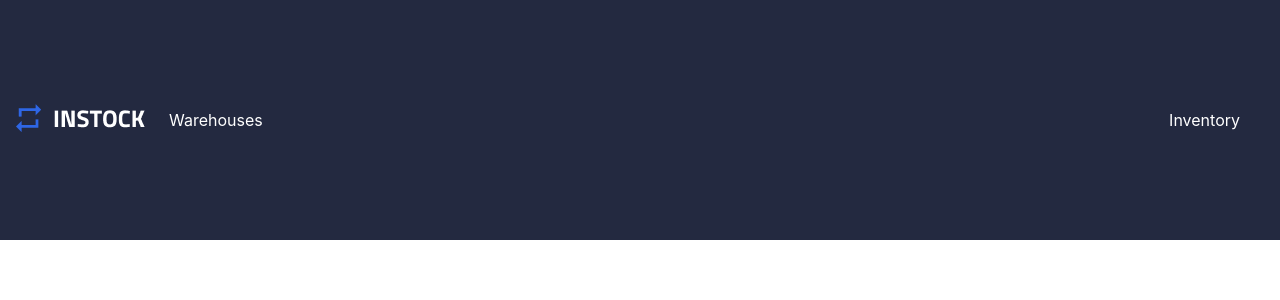
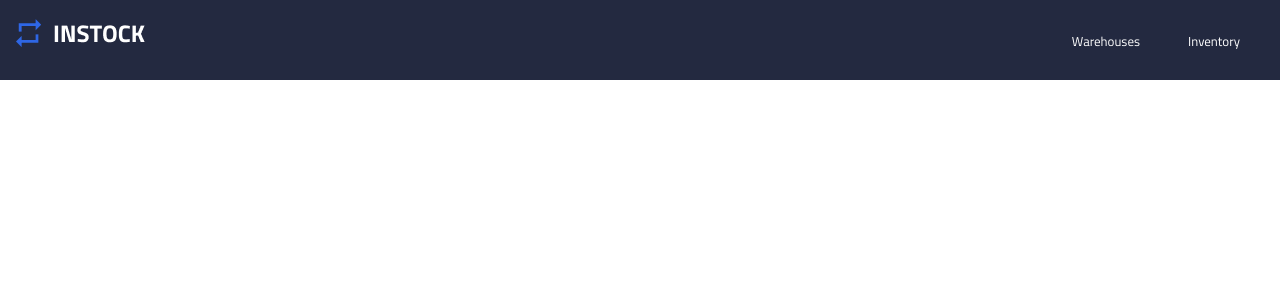
Before and after one commit to luke-mar/instock-ed1-front-end, a React (Create React App) app: page / in a window 1280 px wide. Shown: the top 300 px of the page. Built offline with nearby package versions, Linux system fonts and the light colour scheme.

Commit message:
Working on styling for header across all views.

```diff
--- a/src/components/Header.js
+++ b/src/components/Header.js
@@ -1,5 +1,6 @@
 import logo from "../assets/Logo/InStock-Logo_1x.png";
 import "./Header.scss";
+import "../styles/partials/_globals.scss";
 
 function Header() {
     return (
--- a/src/components/Header.scss
+++ b/src/components/Header.scss
@@ -1,5 +1,6 @@
 @use "../styles/partials/mixins" as *;
 @use "../styles/partials/variables" as *;
+@use "../styles/partials/globals" as *;
 
 .header {
     padding: 24px 16px;
@@ -7,47 +8,54 @@
     color: $primary-white;
     display: flex;
     flex-direction: column;
-    justify-content: space-between;
+    justify-content: space-around;
     align-items: center;
-    height: 25vw;
+    height: 30vw;
     @include tablet {
-        height: 15vw;
+        height: 10vh;
         flex-direction: row;
+    }
+    &__logo {
+        padding-bottom: 8px;
+        @include tablet {
+            width: 50%;
+        }
     }
     &__nav {
         width: 100%;
+        @include tablet {
+            width: 50%;
+        }
     }
     &__navList {
         display: flex;
         flex-direction: row;
-        justify-content: space-between;
+        justify-content: space-around;
         list-style-type: none;
         padding: 0;
         width: 100%;
-    }
-    &__navItem {
-        padding: 0 24px;
+        @include tablet {
+            justify-content: flex-end;
+        }
     }
     &__navItemLink {
-        background-color: $background-graphite;
+        @include m-p2-body-medium;
         color: $primary-white;
         text-decoration: none;
         border-radius: 20px;
-        height: 36px;
+        // width: 50%;
+        padding: 8px 24px;
+    }
+    &__navItemLink:hover {
+        font-weight: 600;
+        text-decoration: underline;
+    }
+    &__navItemLink:active {
         width: 50%;
-    }
-    &__navItemLink--active {
         background-color: $primary-black;
         color: $primary-white;
         text-decoration: none;
         border-radius: 20px;
         height: 36px;
-        width: 50%;
-        // padding: 16px 24px;
-    }
-    &__navItemLink :hover {
-        border-radius: 20px;
-        height: 36px;
-        background-color: $primary-black;
     }
 }
--- a/src/styles/partials/_globals.scss
+++ b/src/styles/partials/_globals.scss
@@ -1,3 +1,5 @@
+@use "./typography" as *;
+
 *,
 *::before,
 *::after {
```
